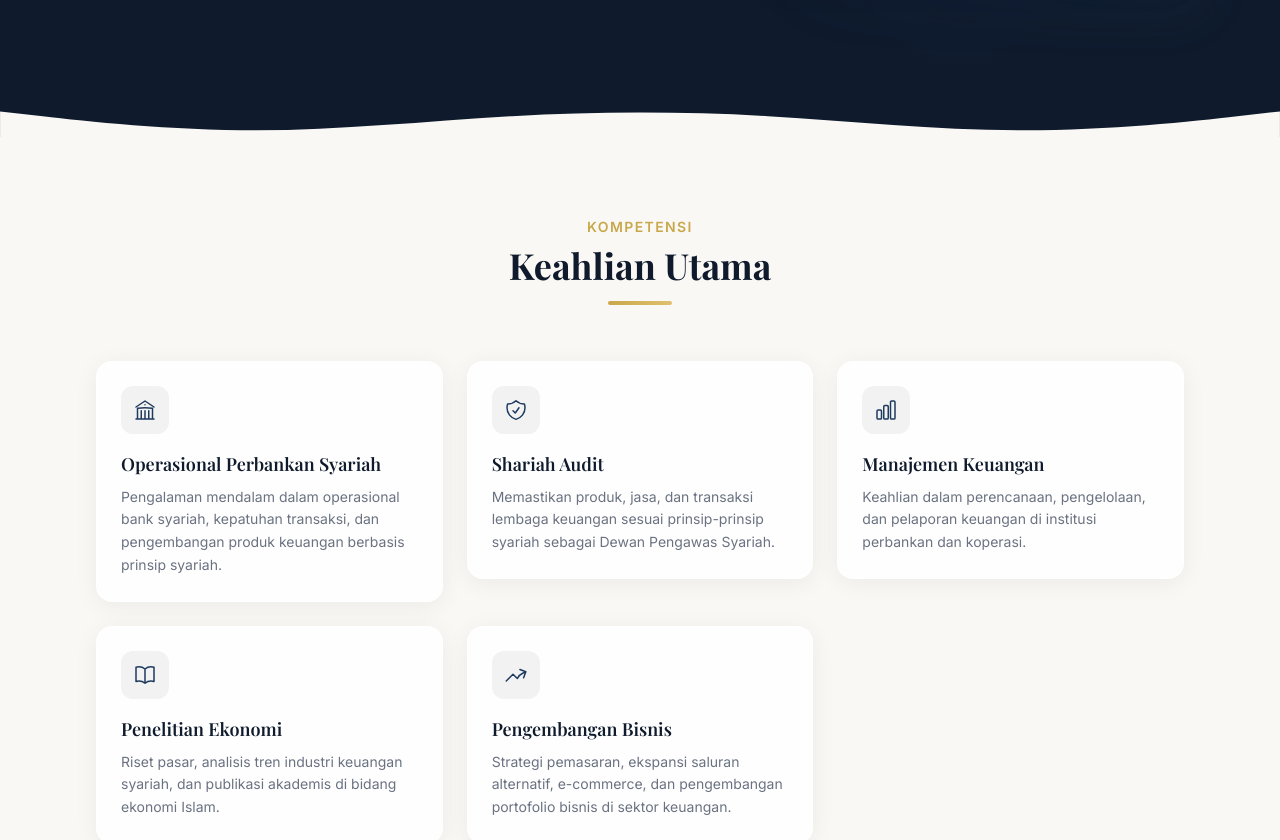
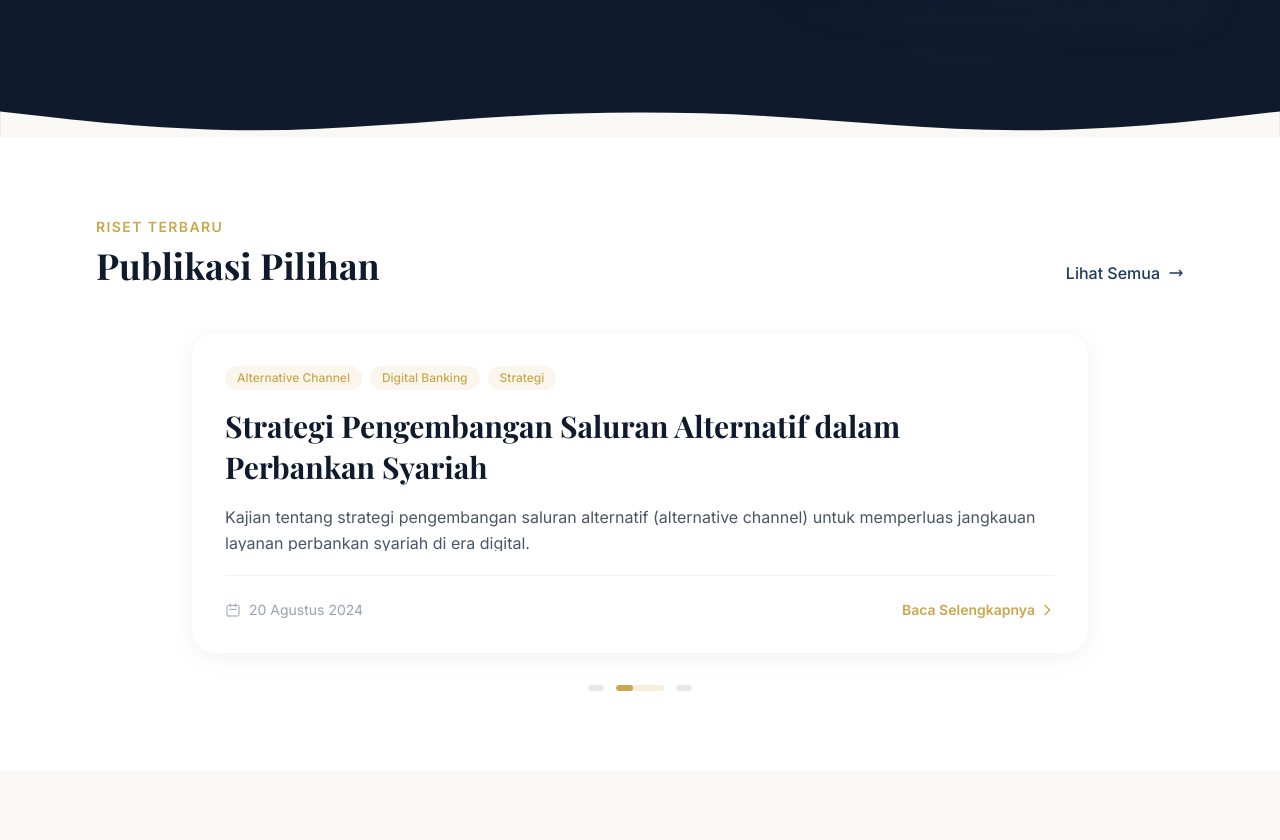
Before and after one commit to adnanaufal/padenur-website, a Next.js app: page / in a window 1280 px wide. Shown: the part 600-1440 px from the top of the page. Built offline with nearby package versions, Linux system fonts and the light colour scheme; a web font is replaced by a local one.

Commit message:
feat: add featured publications carousel below hero

```diff
--- a/src/app/page.tsx
+++ b/src/app/page.tsx
@@ -5,11 +5,15 @@ import Education from "@/components/Education";
 import Link from "next/link";
 import PageTransition from "@/components/animations/PageTransition";
 import ScrollReveal from "@/components/animations/ScrollReveal";
+import FeaturedPublications from "@/components/FeaturedPublications";
+import { getAllArticles } from "@/lib/mdx";
 
 export default function Home() {
+  const articles = getAllArticles();
   return (
     <PageTransition>
       <Hero />
+      <FeaturedPublications articles={articles.slice(0, 3)} />
       <SkillsGrid />
       <Timeline />
       <Education />
--- /dev/null
+++ b/src/components/FeaturedPublications.tsx
@@ -0,0 +1,137 @@
+"use client";
+
+import { useState, useEffect } from "react";
+import { motion, AnimatePresence } from "framer-motion";
+import Link from "next/link";
+import ScrollReveal from "./animations/ScrollReveal";
+
+interface Article {
+  slug: string;
+  title: string;
+  excerpt: string;
+  date: string;
+  author: string;
+  tags: string[];
+}
+
+export default function FeaturedPublications({ articles }: { articles: Article[] }) {
+  const [currentIndex, setCurrentIndex] = useState(0);
+
+  useEffect(() => {
+    if (articles.length <= 1) return;
+    const timer = setInterval(() => {
+      setCurrentIndex((prev) => (prev + 1) % articles.length);
+    }, 5000);
+    return () => clearInterval(timer);
+  }, [articles.length]);
+
+  if (!articles || articles.length === 0) return null;
+
+  return (
+    <section className="py-20 bg-white relative overflow-hidden">
+      <div className="max-w-6xl mx-auto px-4 sm:px-6 lg:px-8">
+        <ScrollReveal direction="up">
+          <div className="flex flex-col sm:flex-row sm:items-end justify-between mb-12 gap-4">
+            <div>
+              <p className="text-gold text-sm font-semibold uppercase tracking-widest mb-2">Riset Terbaru</p>
+              <h2 className="text-3xl sm:text-4xl font-bold text-navy font-serif">
+                Publikasi Pilihan
+              </h2>
+            </div>
+            <Link
+              href="/publikasi"
+              className="inline-flex items-center gap-2 text-slate-blue hover:text-gold font-medium transition-colors"
+            >
+              Lihat Semua
+              <svg className="w-4 h-4" fill="none" viewBox="0 0 24 24" stroke="currentColor">
+                <path strokeLinecap="round" strokeLinejoin="round" strokeWidth={2} d="M17 8l4 4m0 0l-4 4m4-4H3" />
+              </svg>
+            </Link>
+          </div>
+        </ScrollReveal>
+
+        <div className="relative h-[380px] sm:h-[320px] w-full max-w-4xl mx-auto">
+          <AnimatePresence mode="wait">
+            <motion.div
+              key={currentIndex}
+              initial={{ opacity: 0, x: 50, scale: 0.95 }}
+              animate={{ opacity: 1, x: 0, scale: 1 }}
+              exit={{ opacity: 0, x: -50, scale: 0.95 }}
+              transition={{ duration: 0.4, ease: "easeOut" }}
+              className="absolute inset-0 glass-card rounded-3xl p-8 border border-navy/5 flex flex-col justify-center shadow-xl shadow-navy/5 bg-gradient-to-br from-white to-cream"
+            >
+              {articles[currentIndex].tags?.length > 0 && (
+                <div className="flex flex-wrap gap-2 mb-4">
+                  {articles[currentIndex].tags.map((tag) => (
+                    <span
+                      key={tag}
+                      className="text-xs font-medium bg-gold/10 text-gold px-3 py-1 rounded-full"
+                    >
+                      {tag}
+                    </span>
+                  ))}
+                </div>
+              )}
+
+              <h3 className="text-2xl sm:text-3xl font-bold text-navy font-serif leading-snug mb-4">
+                <Link href={`/publikasi/${articles[currentIndex].slug}`} className="hover:text-gold transition-colors">
+                  {articles[currentIndex].title}
+                </Link>
+              </h3>
+
+              <p className="text-gray-600 leading-relaxed mb-6 line-clamp-3">
+                {articles[currentIndex].excerpt}
+              </p>
+
+              <div className="flex items-center justify-between mt-auto pt-6 border-t border-gray-100">
+                <div className="flex items-center gap-2 text-sm text-gray-400">
+                  <svg className="w-4 h-4" fill="none" viewBox="0 0 24 24" stroke="currentColor">
+                    <path strokeLinecap="round" strokeLinejoin="round" strokeWidth={1.5} d="M8 7V3m8 4V3m-9 8h10M5 21h14a2 2 0 002-2V7a2 2 0 00-2-2H5a2 2 0 00-2 2v12a2 2 0 002 2z" />
+                  </svg>
+                  {new Date(articles[currentIndex].date).toLocaleDateString("id-ID", {
+                    year: "numeric",
+                    month: "long",
+                    day: "numeric",
+                  })}
+                </div>
+
+                <Link
+                  href={`/publikasi/${articles[currentIndex].slug}`}
+                  className="text-sm font-semibold text-gold hover:text-gold-light transition-colors flex items-center gap-1"
+                >
+                  Baca Selengkapnya
+                  <svg className="w-4 h-4" fill="none" viewBox="0 0 24 24" stroke="currentColor">
+                    <path strokeLinecap="round" strokeLinejoin="round" strokeWidth={2} d="M9 5l7 7-7 7" />
+                  </svg>
+                </Link>
+              </div>
+            </motion.div>
+          </AnimatePresence>
+        </div>
+
+        {/* Carousel Indicators */}
+        <div className="flex justify-center items-center gap-3 mt-8">
+          {articles.map((_, idx) => (
+            <button
+              key={idx}
+              onClick={() => setCurrentIndex(idx)}
+              className={`relative h-1.5 transition-all duration-300 rounded-full overflow-hidden ${
+                idx === currentIndex ? "w-12 bg-gold/20" : "w-4 bg-gray-200 hover:bg-gold/40"
+              }`}
+              aria-label={`Go to slide ${idx + 1}`}
+            >
+              {idx === currentIndex && (
+                <motion.div
+                  className="absolute top-0 left-0 bottom-0 bg-gold rounded-full"
+                  initial={{ width: "0%" }}
+                  animate={{ width: "100%" }}
+                  transition={{ duration: 5, ease: "linear" }}
+                />
+              )}
+            </button>
+          ))}
+        </div>
+      </div>
+    </section>
+  );
+}
```
